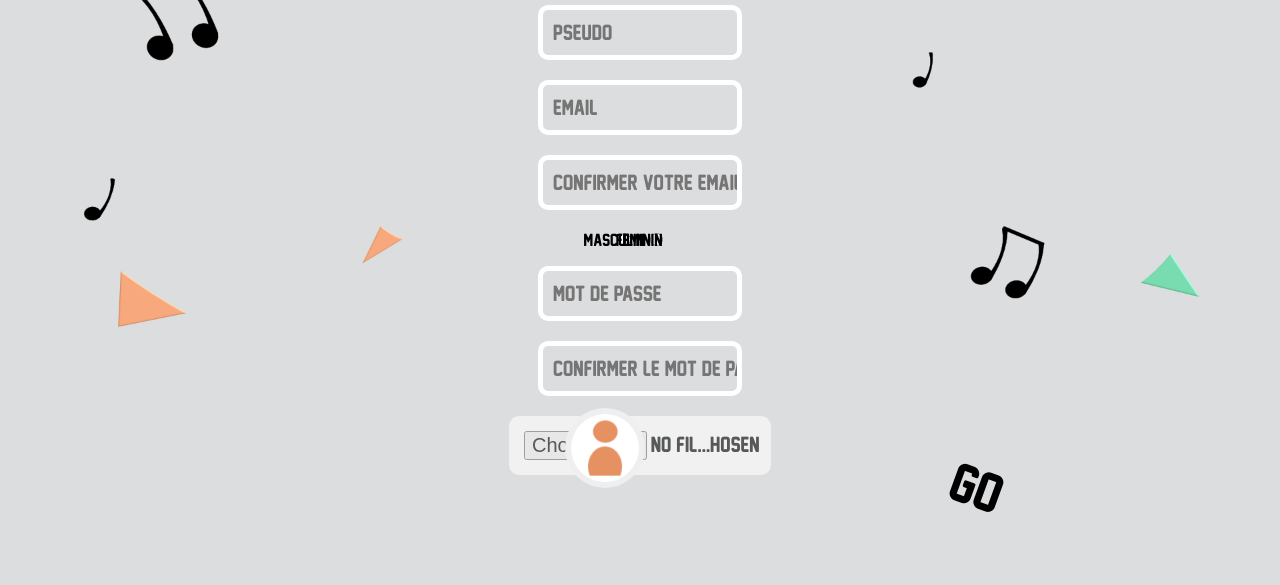
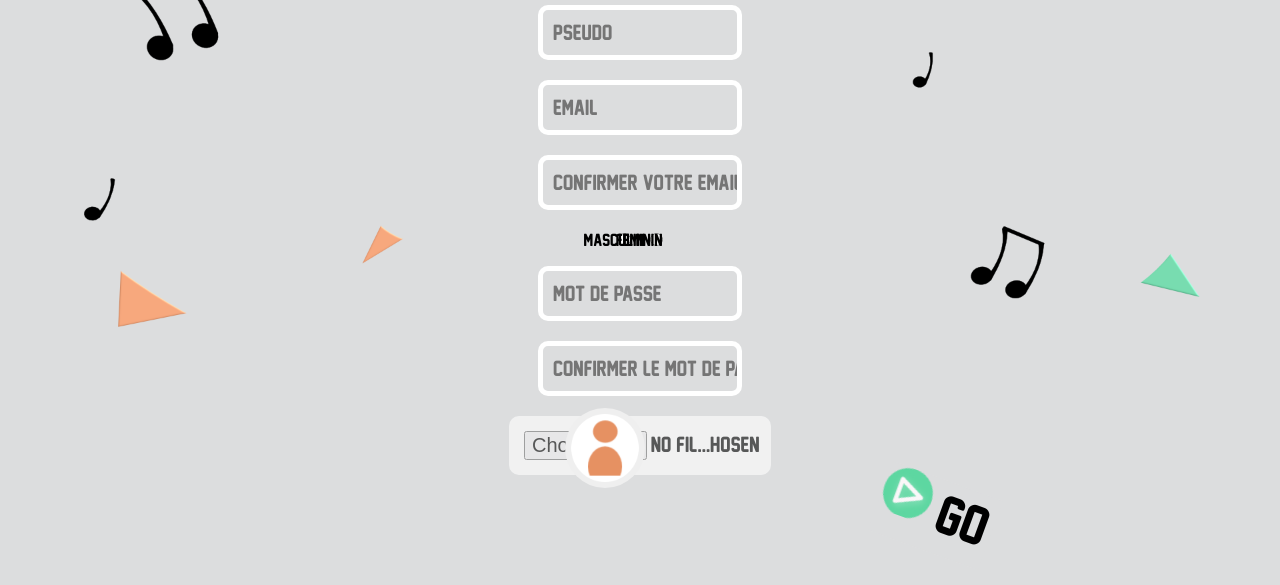
Before and after one commit to CTopy/Ongaku, a PHP site: page /CreerUnCompte.html in a window 1280 px wide. Shown: the part 337-922 px from the top of the page. Run offline with PHP 8.4, Linux system fonts and the light colour scheme.

Commit message:
FINICreerUnCompte

```diff
--- a/CreerUnCompte.html
+++ b/CreerUnCompte.html
@@ -30,8 +30,11 @@
             <input type="text" name="mdp" placeholder="MOT DE PASSE" />
             <input type="text" name="confirmermdp" placeholder="CONFIRMER LE MOT DE PASSE" />
             <input type="file" value="AVATAR" href="" class="Avatar" />
-            <button type="image" value="" href="" class="ImageAvatar"</button>
+            <button type="image" value="" href="" class="ImageAvatar"></button>
+
             <input type="submit" name="conform" value="GO" class="boutonGo"/>
+
+
 
 
 
--- a/css/CreerUnCompte.css
+++ b/css/CreerUnCompte.css
@@ -73,6 +73,11 @@ fieldset input{
     background-color: #DCDDDE;
     font-family: 'New Athletic M54';
     border:none;
+    background-image:url("../medias/images/boutonRondVert.png");
+    background-repeat: no-repeat;
+    padding-left: 60px;
+    padding-bottom: 10px;
+    top:480px;
 
 }
 
@@ -92,7 +97,3 @@ div{
 input+label{
     margin-left:-50px;
 }
-
-.boutonGo::before {
-    background-image: url(../medias/images/flecheBouton.png);
-}
```
Also changed, not shown: medias/images/boutonRondVert.png (added).
